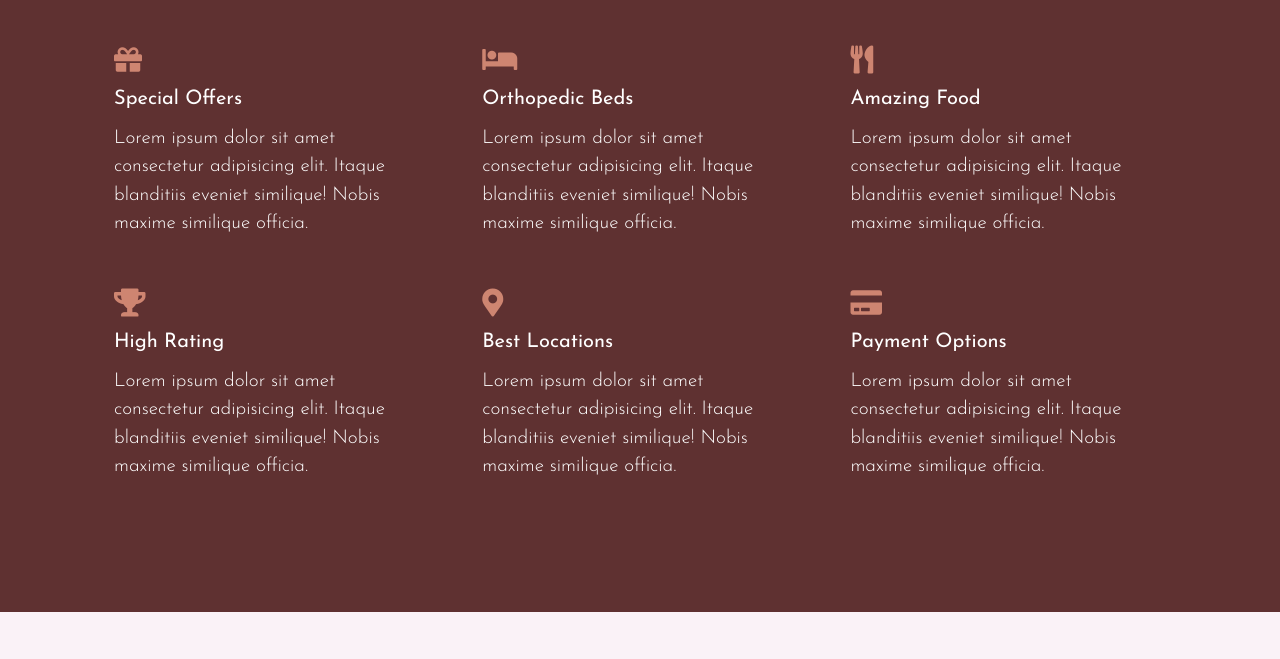
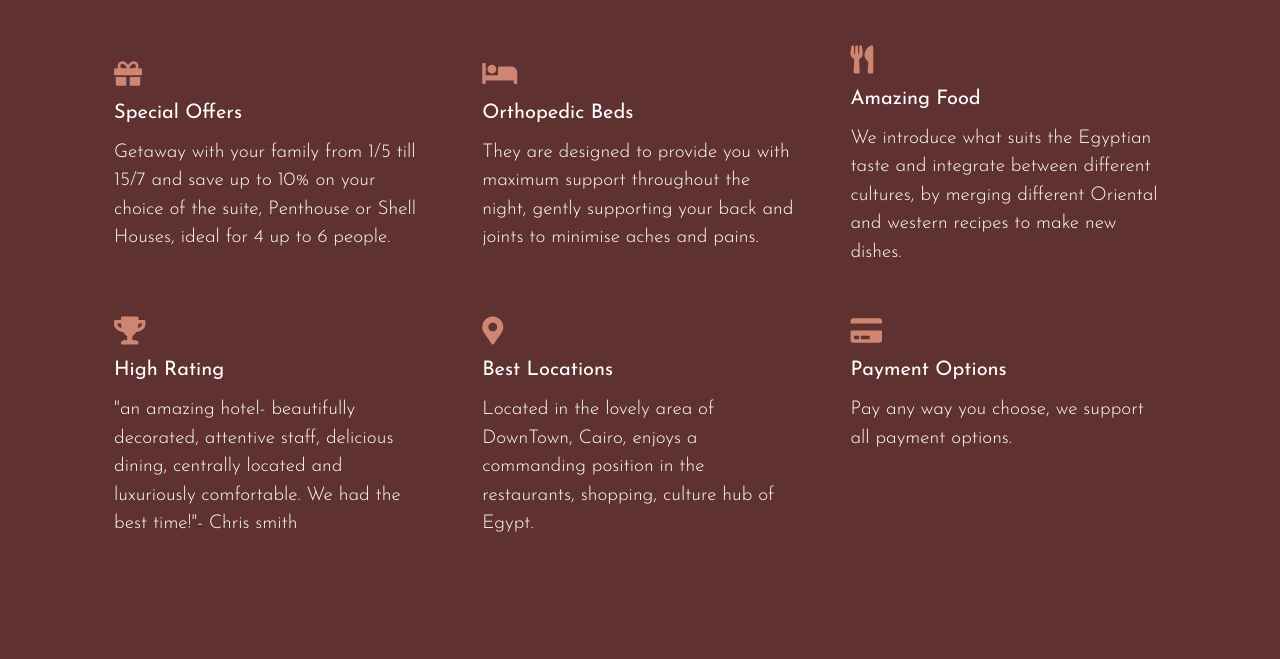
Before and after one commit to AboElmagd01/pyramids-Hotel-Static, a plain HTML site: page about.html in a window 1280 px wide. Shown: the part 1240-1899 px from the top of the page. Drawn offline with nearby package versions, Linux system fonts and the light colour scheme.

Commit message:
about-content

```diff
--- a/about.html
+++ b/about.html
@@ -93,40 +93,34 @@
                 <div class="col-3">
                     <i class="fas fa-gift"></i>
                     <h4>Special Offers</h4>
-                    <p>Lorem ipsum dolor sit amet consectetur adipisicing elit. Itaque blanditiis eveniet similique!
-                        Nobis maxime similique officia.</p>
+                    <p>Getaway with your family from 1/5 till 15/7 and save up to 10% on your choice of the suite, Penthouse or Shell Houses, ideal for 4 up to 6 people.</p>
                 </div>
                 <div class="col-3">
                     <i class="fas fa-bed"></i>
                     <h4>Orthopedic Beds</h4>
-                    <p>Lorem ipsum dolor sit amet consectetur adipisicing elit. Itaque blanditiis eveniet similique!
-                        Nobis maxime similique officia.</p>
+                    <p>They are designed to provide you with maximum support throughout the night, gently supporting your back and joints to minimise aches and pains.</p>
                 </div>
                 <div class="col-3">
                     <i class="fas fa-utensils"></i>
                     <h4>Amazing Food</h4>
-                    <p>Lorem ipsum dolor sit amet consectetur adipisicing elit. Itaque blanditiis eveniet similique!
-                        Nobis maxime similique officia.</p>
+                    <p>We introduce what suits the Egyptian taste and integrate between different cultures, by merging different Oriental and western recipes to make new dishes.</p>
                 </div>
             </div>
             <div class="row">
                 <div class="col-3">
                     <i class="fas fa-trophy"></i>
                     <h4>High Rating</h4>
-                    <p>Lorem ipsum dolor sit amet consectetur adipisicing elit. Itaque blanditiis eveniet similique!
-                        Nobis maxime similique officia.</p>
+                    <p>"an amazing hotel- beautifully decorated, attentive staff, delicious dining, centrally located and luxuriously comfortable. We had the best time!"- Chris smith</p>
                 </div>
                 <div class="col-3">
                     <i class="fas fa-map-marker-alt"></i>
                     <h4>Best Locations</h4>
-                    <p>Lorem ipsum dolor sit amet consectetur adipisicing elit. Itaque blanditiis eveniet similique!
-                        Nobis maxime similique officia.</p>
+                    <p>Located in the lovely area of DownTown, Cairo, enjoys a commanding position in the restaurants, shopping, culture hub of Egypt.</p>
                 </div>
-                <div class="col-3">
+                <div class="col-3" style="padding-bottom: 85px">
                     <i class="fas fa-credit-card"></i>
                     <h4>Payment Options</h4>
-                    <p>Lorem ipsum dolor sit amet consectetur adipisicing elit. Itaque blanditiis eveniet similique!
-                        Nobis maxime similique officia.</p>
+                    <p>Pay any way you choose, we support all payment options.</p>
                 </div>
             </div>
         </div>
```
